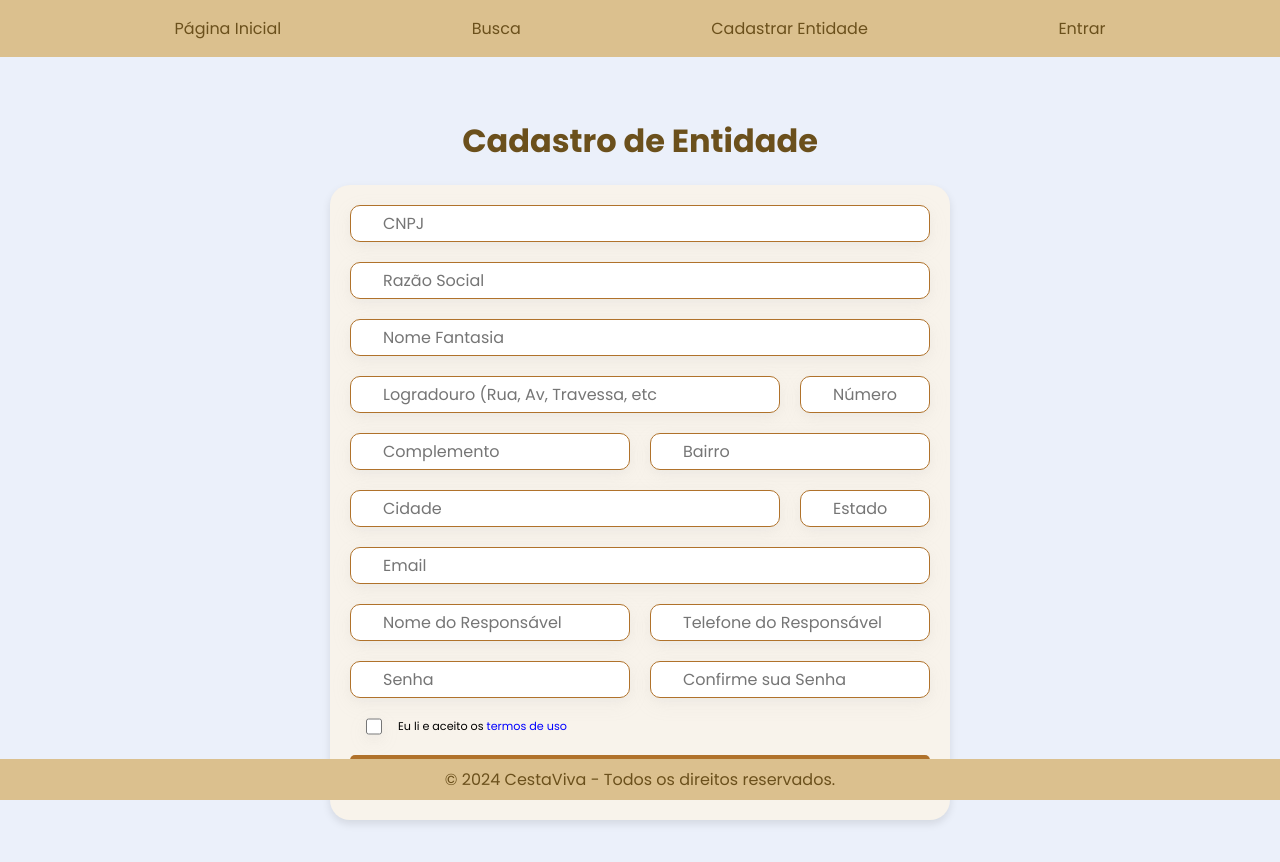
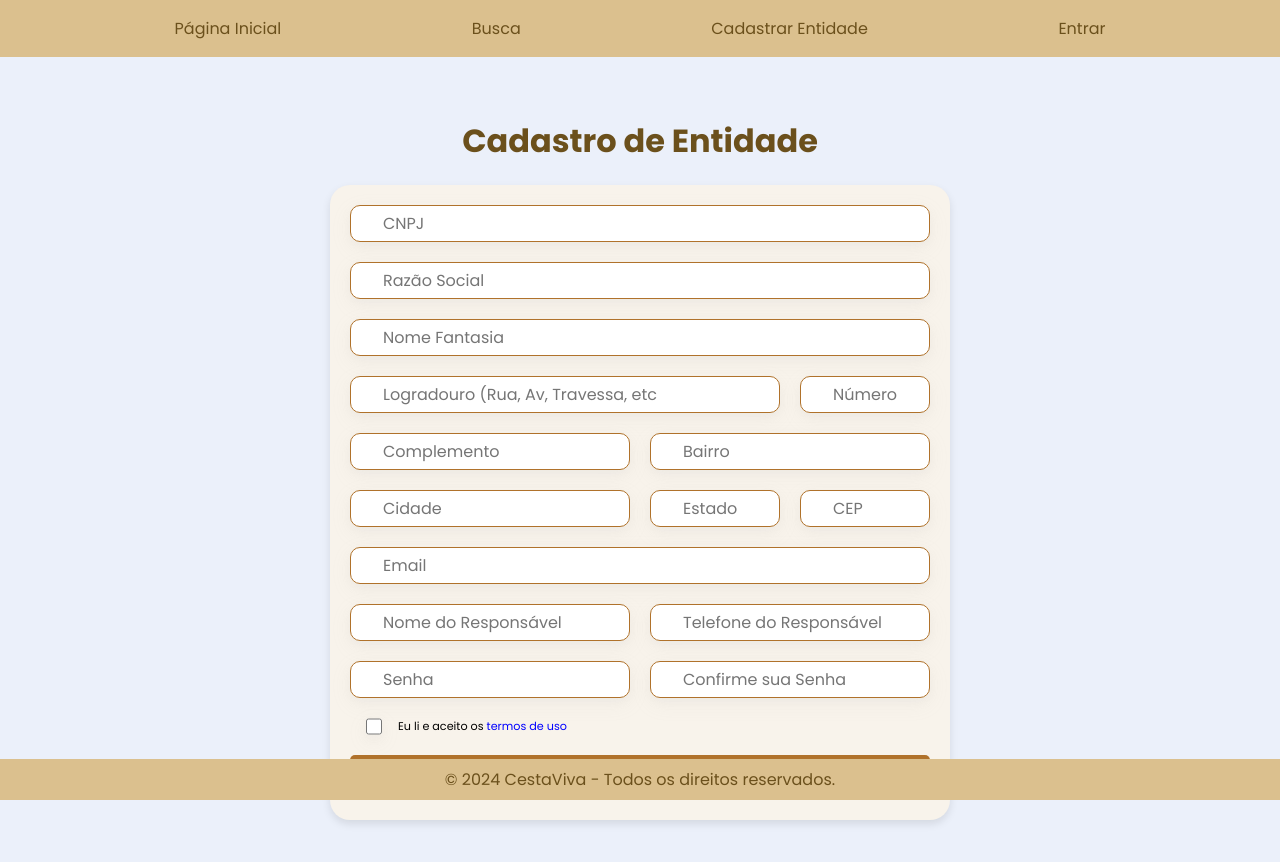
Before and after one commit to Amicuchi/CestaViva, a React (Vite) app: page /cadastro-entidade in a window 1280 px wide. Shown: the top 862 px of the page. Built offline with nearby package versions, Linux system fonts and the light colour scheme.

Commit message:
Inclusão do campo CEP no cadastro da entidade

```diff
--- a/src/pages/CadastroEntidade.jsx
+++ b/src/pages/CadastroEntidade.jsx
@@ -12,6 +12,7 @@ export default function CadastroEntidade() {
     const [enderecoBairro, setEnderecoBairro] = useState('');
     const [enderecoCidade, setEnderecoCidade] = useState('');
     const [enderecoEstado, setEnderecoEstado] = useState('');
+    const [enderecoCep, setEnderecoCep] = useState('');
     const [nomeResponsavel, setNomeResponsavel] = useState('');
     const [telefoneResponsavel, setTelefoneResponsavel] = useState('');
     const [email, setEmail] = useState('');
@@ -48,10 +49,11 @@ export default function CadastroEntidade() {
                 <input className='CEInput' type="text" name="NomeFantasia" placeholder="Nome Fantasia" value={nomeFantasia} onChange={(e) => setNomeFantasia(e.target.value)} />
                 <input className='CEInput' type="text" name="EnderecoRua" placeholder="Logradouro (Rua, Av, Travessa, etc" value={enderecoRua} onChange={(e) => setEnderecoRua(e.target.value)} required />
                 <input className='CEInput' type="text" name="EnderecoNum" placeholder="Número" value={enderecoNum} onChange={(e) => setEnderecoNum(e.target.value)} required />
-                <input className='CEInput' type="text" name="EnderecoComp" placeholder="Complemento" value={enderecoComp} onChange={(e) => setEnderecoComp(e.target.value)} required />
+                <input className='CEInput' type="text" name="EnderecoComp" placeholder="Complemento" value={enderecoComp} onChange={(e) => setEnderecoComp(e.target.value)} />
                 <input className='CEInput' type="text" name="EnderecoBairro" placeholder="Bairro" value={enderecoBairro} onChange={(e) => setEnderecoBairro(e.target.value)} required />
                 <input className='CEInput' type="text" name="EnderecoCidade" placeholder="Cidade" value={enderecoCidade} onChange={(e) => setEnderecoCidade(e.target.value)} required />
                 <input className='CEInput' type="text" name="EnderecoEstado" placeholder="Estado" value={enderecoEstado} onChange={(e) => setEnderecoEstado(e.target.value)} required />
+                <input className='CEInput' type="text" name="EnderecoCep" placeholder="CEP" value={enderecoCep} onChange={(e) => setEnderecoCep(e.target.value)} />
                 <input className='CEInput' type="email" name="Email" placeholder="Email" value={email} onChange={(e) => setEmail(e.target.value)} required />
                 <input className='CEInput' type="text" name="Responsavel" placeholder="Nome do Responsável" value={nomeResponsavel} onChange={(e) => setNomeResponsavel(e.target.value)} required />
                 <input className='CEInput' type="text" name="Telefone" placeholder="Telefone do Responsável" value={telefoneResponsavel} onChange={(e) => setTelefoneResponsavel(e.target.value)} />
--- a/src/styles/CadastroEntidade.css
+++ b/src/styles/CadastroEntidade.css
@@ -12,7 +12,7 @@
         "nomeFantasia nomeFantasia nomeFantasia nomeFantasia"
         "enderecoRua enderecoRua enderecoRua enderecoNum"
         "enderecoComp enderecoComp enderecoBairro enderecoBairro"
-        "enderecoCidade enderecoCidade enderecoCidade enderecoEstado"
+        "enderecoCidade enderecoCidade enderecoEstado enderecoCep"
         "email email email email"
         "responsavel responsavel telefone telefone"
         "senha senha confirmeSenha confirmeSenha"
@@ -37,6 +37,8 @@ input[name="EnderecoBairro"] { grid-area: enderecoBairro; }
 input[name="EnderecoCidade"] { grid-area: enderecoCidade; }
 
 input[name="EnderecoEstado"] { grid-area: enderecoEstado; }
+
+input[name="EnderecoCep"] { grid-area: enderecoCep; }
 
 input[name="Responsavel"] { grid-area: responsavel; }
 
```
